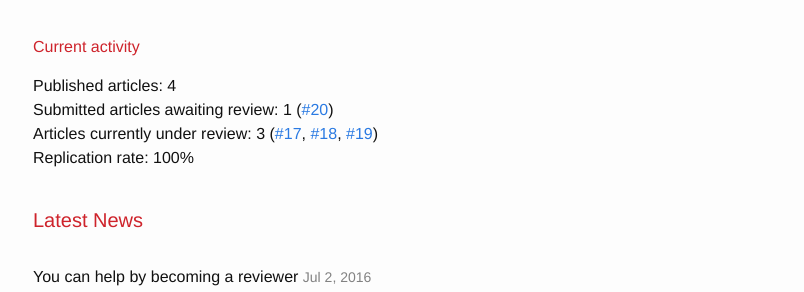
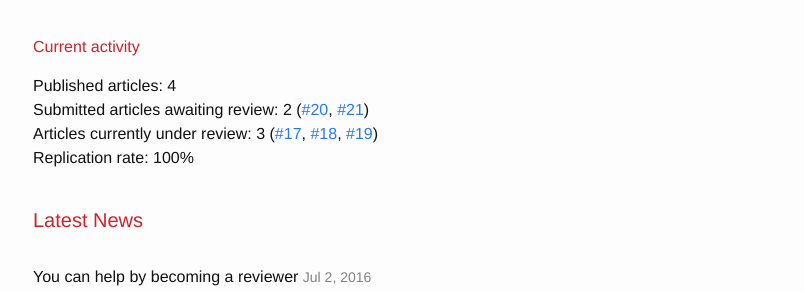
Before and after one commit to ReScience/rescience.github.io, a Jekyll site: the page built from index.md, in a window 1280 px wide. Shown: the part 535-827 px from the top of the page, without its empty margins (237-1041 px from the left). Built offline with Jekyll 4.4.1, drawn with Linux system fonts in a browser that asks for light colours.

Commit message:
Upated stats

```diff
--- a/index.md
+++ b/index.md
@@ -25,7 +25,7 @@
 ### Current activity
 
 Published articles: 4
-Submitted articles awaiting review:	1 ([#20])
+Submitted articles awaiting review:	2 ([#20], [#21])
 Articles currently under review:	3 ([#17], [#18], [#19])
 **Replication rate: 100%**
 
@@ -33,5 +33,6 @@
 [#18]: https://github.com/ReScience/ReScience-submission/pull/18
 [#19]: https://github.com/ReScience/ReScience-submission/pull/19
 [#20]: https://github.com/ReScience/ReScience-submission/pull/20
+[#21]: https://github.com/ReScience/ReScience-submission/pull/21
 
 ## Latest News
```
